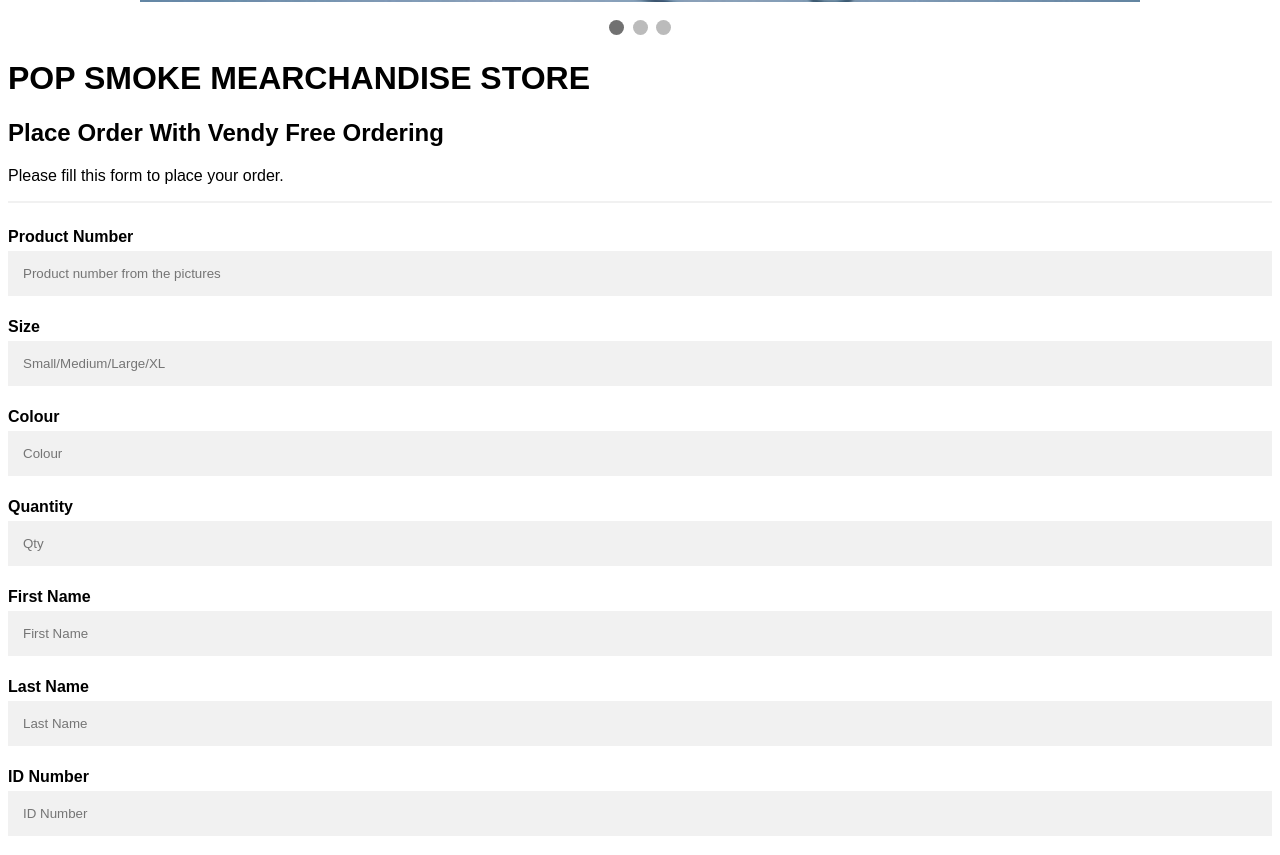
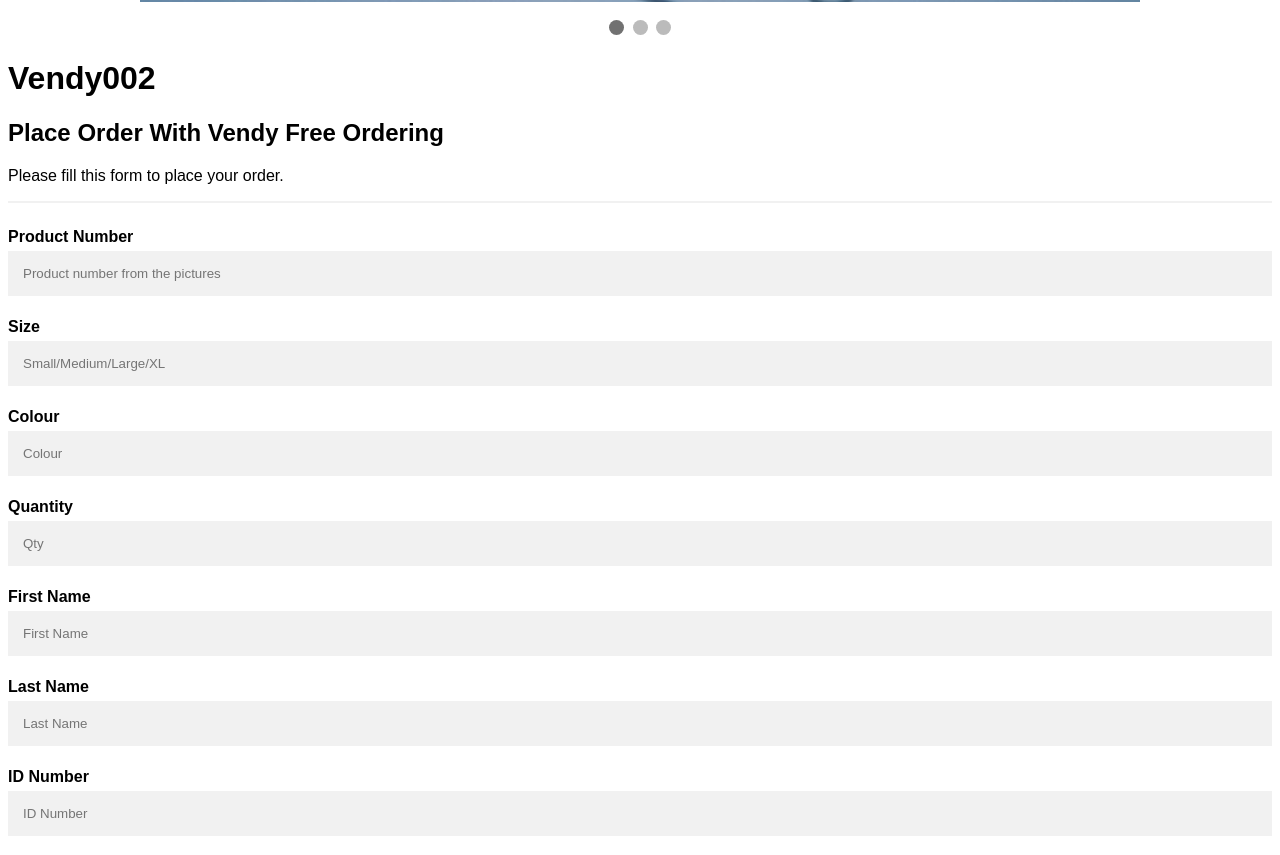
Before and after one commit to vendykenya254/Vendy002, a plain HTML site: page index.html in a window 1280 px wide. Shown: the part 1434-2289 px from the top of the page. Drawn offline with Linux system fonts and the light colour scheme.

Commit message:
Update index.html

```diff
--- a/index.html
+++ b/index.html
@@ -218,7 +218,7 @@
   <form action="https://formsubmit.co/vendykenya254@gmail.com" method="POST">
     <input type="hidden" name="_captcha"
   <div class="container">
-    <h1> POP SMOKE MEARCHANDISE STORE<h1>
+    <h1> Vendy002<h1>
     <h2>Place Order With Vendy Free Ordering</h2>
     <p>Please fill this form to place your order.</p>
     <hr>
```
